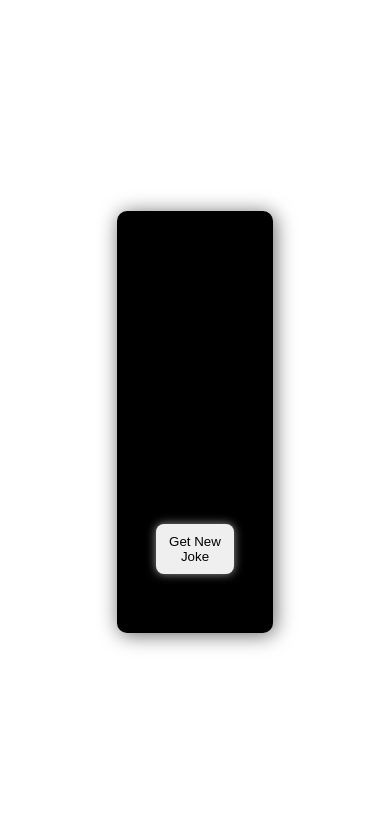
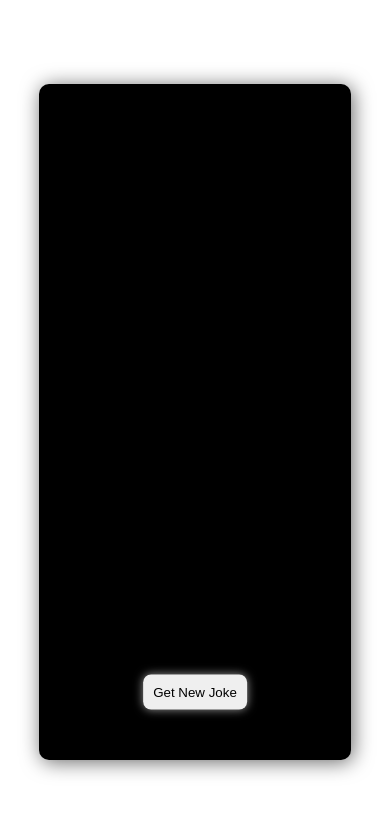
Before and after one commit to tauqeerarif302/Random-Jokes-Generator, a plain HTML site: page index.html in a window 390 px wide. Drawn offline with Linux system fonts and the light colour scheme.

Commit message:
Adding some responsiveness

```diff
--- a/style.css
+++ b/style.css
@@ -17,7 +17,7 @@ body{
 .container{
     display: flex;
     flex-direction: column;
-    width: 40%;
+    width: 60%;
     background-color: black;
     height: 50%;
     border-radius: 10px;
@@ -54,3 +54,45 @@ body{
     position: absolute;
     top: 20%;
 }
+
+
+
+@media screen and (max-width: 800px) {
+    .container{
+        display: flex;
+        flex-direction: column;
+        width: 80%;
+        background-color: black;
+        height: 80%;
+        border-radius: 10px;
+        box-shadow: 2px 2px 20px rgba(0, 0, 0, .6);
+        position: relative;
+        transition: all .4s ease;
+    }
+
+    #jokePara{
+        font-family: "Poppins";
+        color: orangered;
+        font-weight: 600;
+        text-align: center;
+        padding: 10px;
+        font-size: 18px;
+        position: absolute;
+        top: 10%;
+        transition: all .4s ease;
+    }
+
+    .container button{
+        position: absolute;
+        bottom: 10%;
+        cursor: pointer;
+        left: 50%;
+        transform: translate(-50%, 50%);
+        padding: 10px;
+        outline: none;
+        border: none;
+        border-radius: 8px;
+        box-shadow: 0px 0px 10px rgba(255, 255, 255, .6);
+        transition: .7s;
+    }
+}
```
